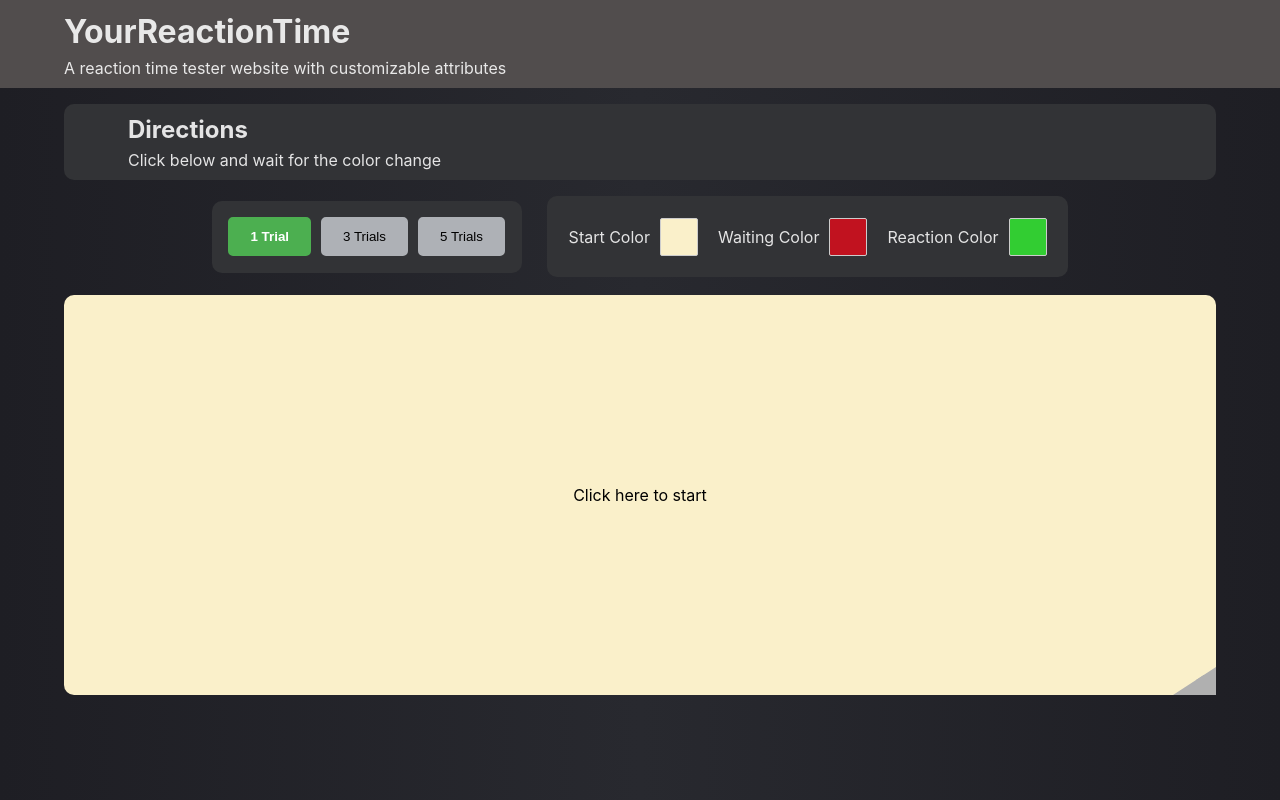
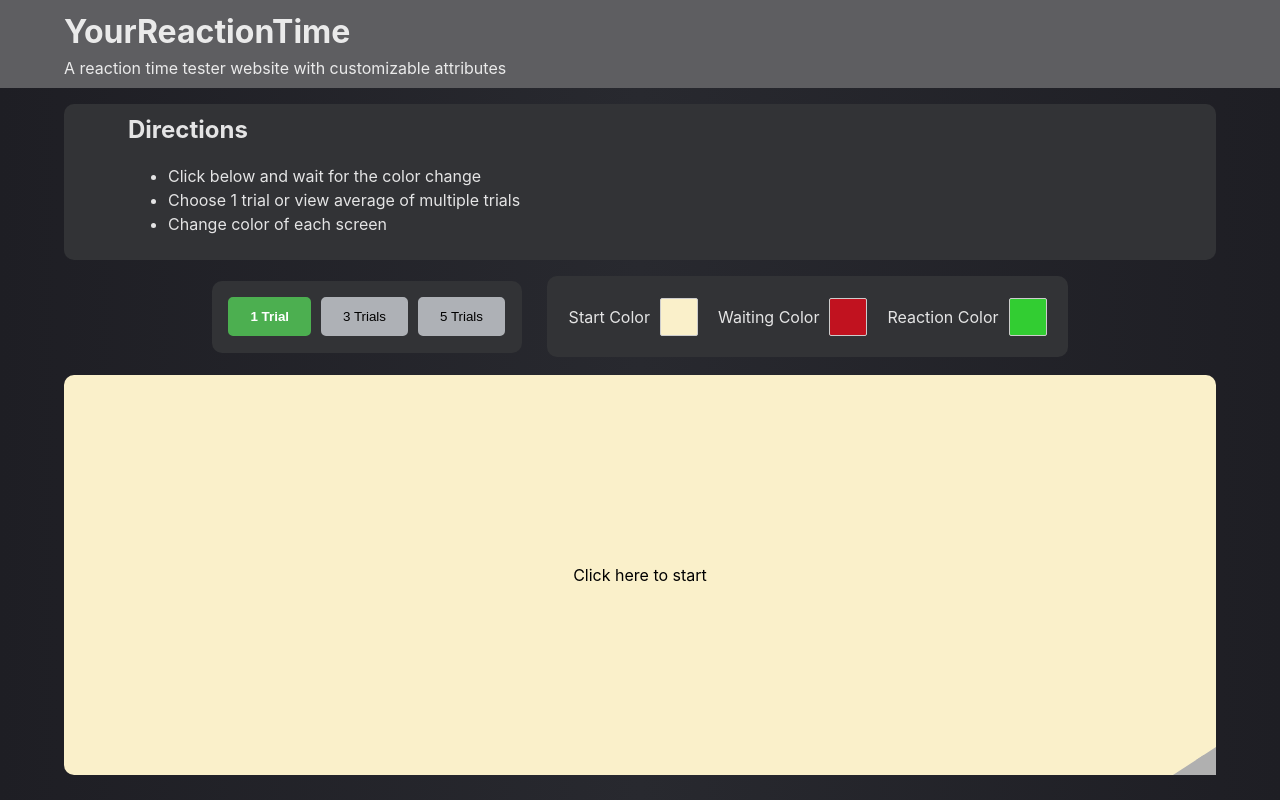
Before and after one commit to 99jzhang/YourReactionTime, a React (Vite) app: page / in a window 1280 px wide. Built offline with nearby package versions, Linux system fonts and the light colour scheme.

Commit message:
Simple style and added directions

```diff
--- a/src/App.css
+++ b/src/App.css
@@ -23,7 +23,7 @@
 
 #title-area {
     align-items: center;
-    background-color: rgb(81, 77, 77);
+    background-color: rgb(94, 94, 97);
     width: 100%;
 }
 
--- a/src/App.jsx
+++ b/src/App.jsx
@@ -32,7 +32,11 @@ function App() {
 
             <div id="dir">
                 <h2 className="dir-txt">Directions</h2>
-                <p className="dir-txt">Click below and wait for the color change</p>
+                <ul>
+                    <li className="dir-txt">Click below and wait for the color change</li>
+                    <li className="dir-txt">Choose 1 trial or view average of multiple trials</li>
+                    <li className="dir-txt">Change color of each screen</li>
+                </ul>
             </div>
 
             <div className="container" id="trial-color-container">
```
